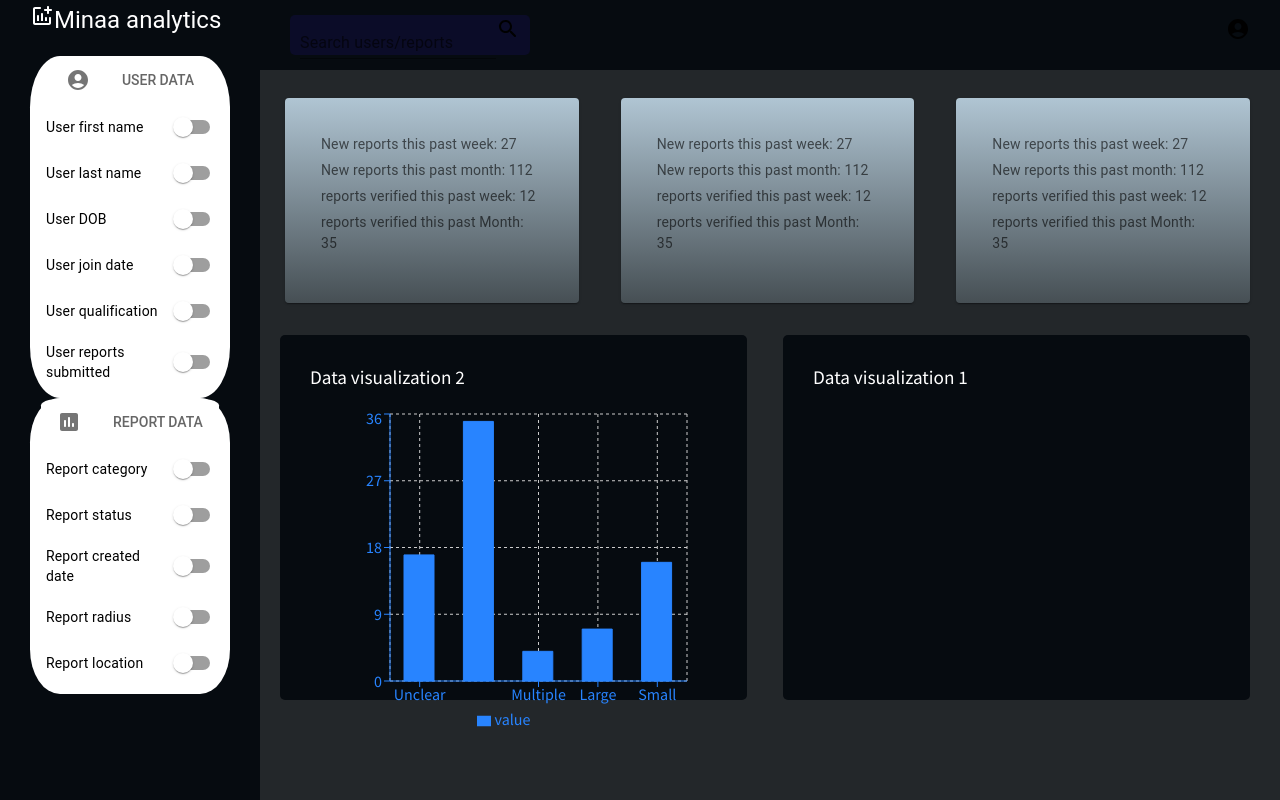
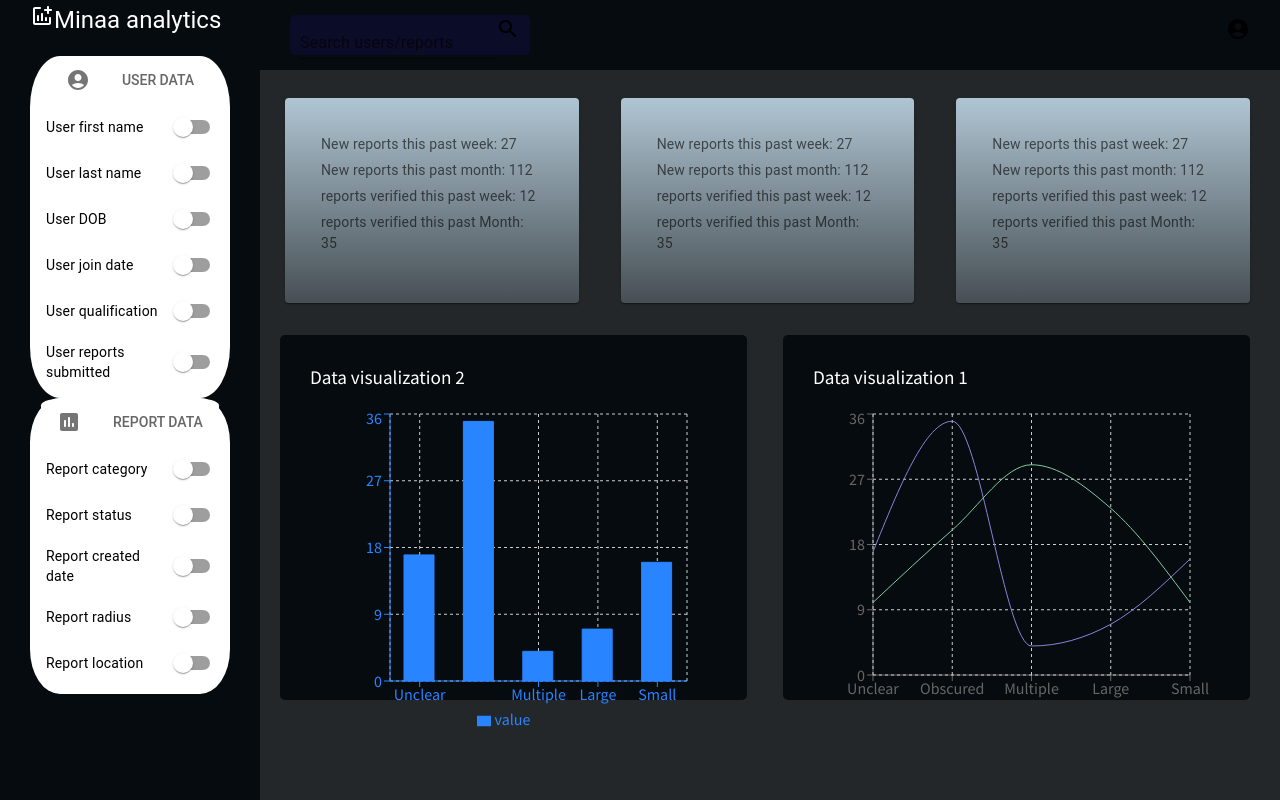
Before and after one commit to Bohjaangles/minaa-admin, a React (Create React App) app in the folder admin-page/: page /dashboard in a window 1280 px wide. Built offline with nearby package versions, Linux system fonts and the light colour scheme.

Commit message:
add second data visualization table

```diff
--- a/admin-page/src/components/Sidebar/Sidebar.jsx
+++ b/admin-page/src/components/Sidebar/Sidebar.jsx
@@ -1,5 +1,4 @@
 import React from 'react'
-import PollIcon from '@mui/icons-material/Poll';
 // import { NavLink } from 'react-router-dom';
 import './sidebar.css'
 import { Typography } from '@mui/material';
@@ -24,7 +23,7 @@ export default function Sidebar() {
         <List
           className='sidebar__list-1'
           component="Sidebar"
-          dense='true'
+          dense={true}
           sx={{ width: '100%', maxWidth: 360, bgcolor: 'background.paper' }}
           subheader={<ListSubheader className='list_header-1'><ListItemIcon fontSize='large'>
             <AccountCircleRoundedIcon />
@@ -100,7 +99,7 @@ export default function Sidebar() {
         <List
           className='sidebar__list-2'
           component="Sidebar"
-          dense='true'
+          dense={true}
           sx={{ width: '100%', maxWidth: 360, bgcolor: 'background.paper' }}
           subheader={<ListSubheader className='list_header-1'><ListItemIcon fontSize='large'>
             <AssessmentRoundedIcon />
--- a/admin-page/src/components/Sidebar/sidebar.css
+++ b/admin-page/src/components/Sidebar/sidebar.css
@@ -13,6 +13,10 @@
   width: 100%;
   height: 40px;
   line-height: 70px;
+}
+
+element.style {
+  border-radius: 50%
 }
 
 .sidebar__top {
--- /dev/null
+++ b/admin-page/src/components/dashboard/SecondChart.js
@@ -0,0 +1,66 @@
+import React from 'react'
+import {
+  ResponsiveContainer,
+  AreaChart,
+  Area,
+  XAxis,
+  YAxis,
+  CartesianGrid,
+  Tooltip,
+ } from 'recharts'
+
+export default function SecondChart() {
+
+  const chartData = [
+    {name: "Unclear", value: 17, value2: 10},
+    {name: "Obscured", value: 35, value2: 20},
+    {name: "Multiple", value: 4, value2: 29},
+    {name: "Large", value: 7, value2: 23},
+    {name: "Small", value: 16, value2: 10},
+  ]
+
+  return (
+    <ResponsiveContainer width="100%">
+      <AreaChart
+        width={730}
+        height={250}
+        data={chartData}
+        margin={{
+          top: 5,
+          right: 30,
+          left: 0,
+          bottom: 29,
+        }}
+      >
+        <defs>
+          <linearGradient id="value" x1="0" y1="0" x2="0" y2="1">
+            <stop offset="5%" stopColor="#8884d8" stopOpacity={0.8} />
+            <stop offset="95%" stopColor="#8884d8" stopOpacity={0} />
+          </linearGradient>
+          <linearGradient id="value2" x1="0" y1="0" x2="0" y2="1">
+            <stop offset="5%" stopColor="#82ca9d" stopOpacity={0.8} />
+            <stop offset="95%" stopColor="#82ca9d" stopOpacity={0} />
+          </linearGradient>
+        </defs>
+        <XAxis dataKey="name" />
+        <YAxis />
+        <CartesianGrid strokeDasharray="3 3" />
+        <Tooltip />
+        <Area
+          type="monotone"
+          dataKey="value"
+          stroke="#8884d8"
+          fillOpacity={1}
+          fill="url(#colorUv)"
+        />
+        <Area
+          type="monotone"
+          dataKey="value2"
+          stroke="#82ca9d"
+          fillOpacity={1}
+          fill="url(#colorPv)"
+        />
+      </AreaChart>
+    </ResponsiveContainer>
+  );
+}
--- a/admin-page/src/pages/Dashboard.jsx
+++ b/admin-page/src/pages/Dashboard.jsx
@@ -2,6 +2,7 @@ import DataCard1 from '../components/dashboard/DataCard1.jsx'
 import DataCard2 from '../components/dashboard/DataCard2.jsx'
 import DataCard3 from '../components/dashboard/DataCard3.jsx'
 import ReportChart from '../components/dashboard/ReportChart.jsx'
+import SecondChart from '../components/dashboard/SecondChart.js'
 
 import React from 'react'
 
@@ -32,7 +33,7 @@ const Dashboard = () => {
 
           <div className="stats">
             <h3 className="stats__title">Data visualization 1</h3>
-            {/* <CarStatsChart /> */}
+            <SecondChart />
           </div>
         </div>
       </div>
```
